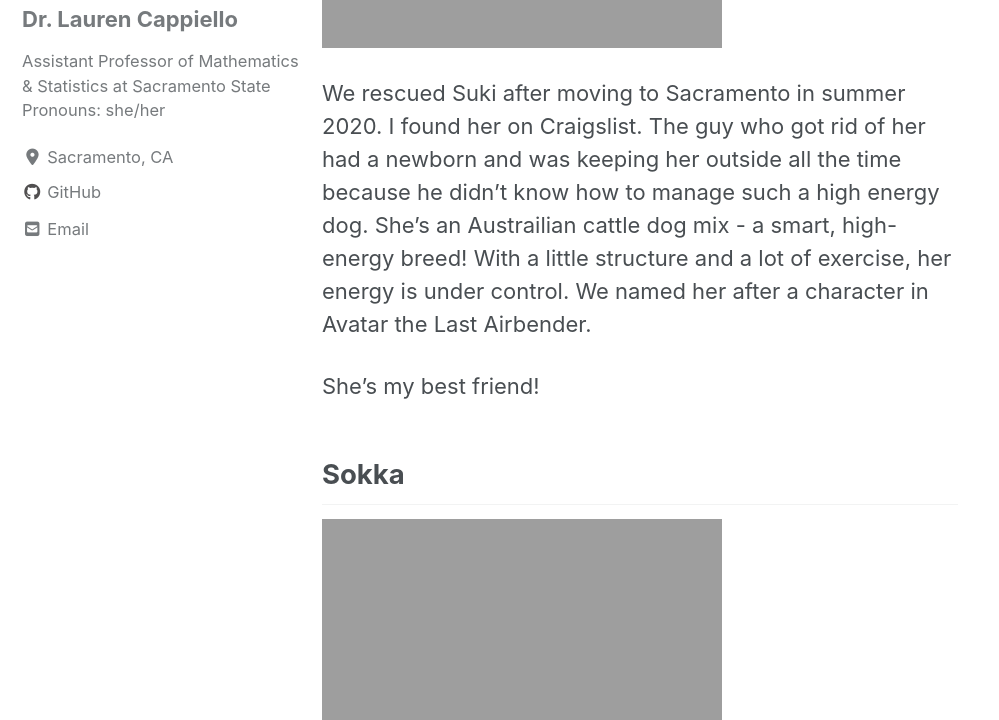
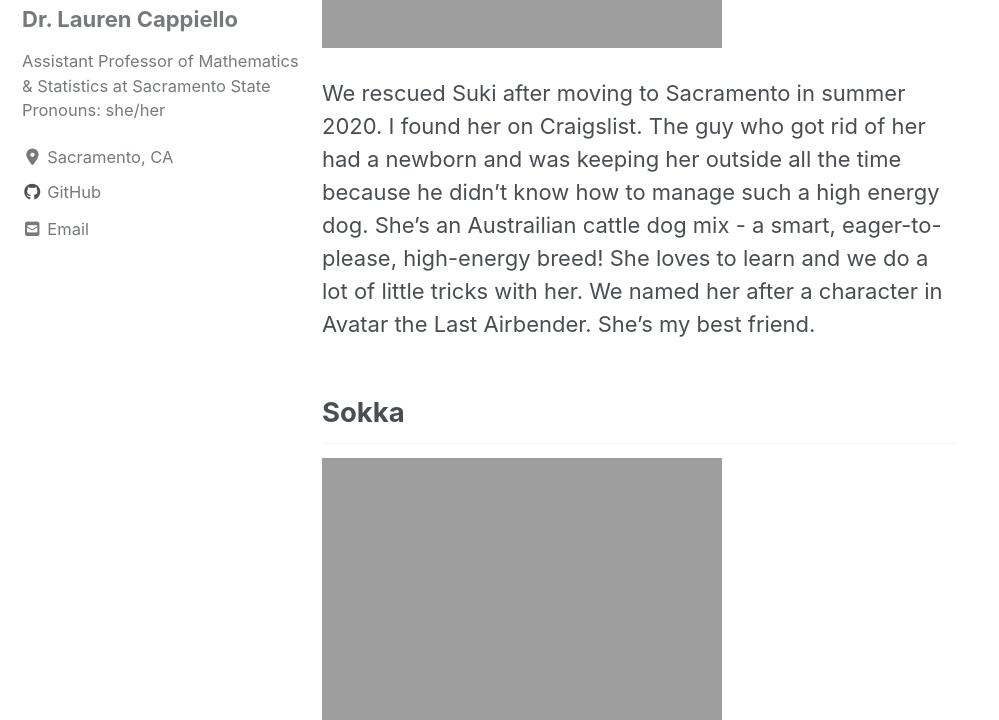
Before and after one commit to lgpcappiello/lgpcappiello.github.io, a Jekyll site: the page built from _posts/2021-02-20-Meet-the-Rescues.md, in a window 1280 px wide and 900 px high, scrolled down 2886 px, cut to the strip 180-900 px from the top of the window. Shown: the whole strip, without its empty margins (0-999 px from the left). Built offline with Jekyll 4.4.1, drawn with Linux system fonts in a browser that asks for light colours; cached includes are drawn as plain includes; nearby versions of some CDN libraries; some of the changed text lies outside the part shown.

Commit message:
Update 2021-02-20-Meet-the-Rescues.md

```diff
--- a/_posts/2021-02-20-Meet-the-Rescues.md
+++ b/_posts/2021-02-20-Meet-the-Rescues.md
@@ -16,17 +16,13 @@
 
 <img src="http://lgpcappiello.github.io/images/IMG-7187.jpg" alt="Suki" height="400"> <img src="http://lgpcappiello.github.io/images/IMG-8387.jpg" alt="Suki in a sweater" height="400">
 
-We rescued Suki after moving to Sacramento in summer 2020. I found her on Craigslist. The guy who got rid of her had a newborn and was keeping her outside all the time because he didn't know how to manage such a high energy dog. She's an Austrailian cattle dog mix - a smart, high-energy breed! With a little structure and a lot of exercise, her energy is under control. We named her after a character in Avatar the Last Airbender.
-
-She's my best friend!
+We rescued Suki after moving to Sacramento in summer 2020. I found her on Craigslist. The guy who got rid of her had a newborn and was keeping her outside all the time because he didn't know how to manage such a high energy dog. She's an Austrailian cattle dog mix - a smart, eager-to-please, high-energy breed! She loves to learn and we do a lot of little tricks with her. We named her after a character in Avatar the Last Airbender. She's my best friend.
 
 ## Sokka
 
-<img src="http://lgpcappiello.github.io/images/IMG-9041.jpg" alt="Sokka in the sunshine" height="400"> <img src="http://lgpcappiello.github.io/images/IMG-9057.jpg" alt="Sokka being a goober" height="400">
+<img src="http://lgpcappiello.github.io/images/IMG-9041.jpg" alt="Sokka in the sunshine" height="400"> <img src="http://lgpcappiello.github.io/images/IMG-9057.jpg" alt="Sokka being a goober" height="400"> <img src="http://lgpcappiello.github.io/images/IMG-9511.jpg" alt="Sokka napping on my pillow after shoving all of the blankets aside" height="400">
 
-We got Sokka from Sacramento Independent Animal Rescuers in January 2021. He loves to snuggle but has pretty severe isolation distress. He came to us very shy and we are working one-on-one with a trainer to get his confidence up.
-
-Sokka is also named after Avatar the Last Airbender, but we didn't name him! The rescue named him and he came to us (and to Suki!) with his name.
+We got Sokka from Sacramento Independent Animal Rescuers in January 2021. He loves to snuggle but has pretty severe isolation distress. He came to us very shy, but we spent some time working with a trainer to get his confidence up. He's doing great! Sokka is also named after Avatar the Last Airbender, but we didn't name him! The rescue named him and he came to us (and to Suki!) with his name. My sister found him for us on Petfinder and it felt like fate :)
 
 ## The Turtles
 
```
